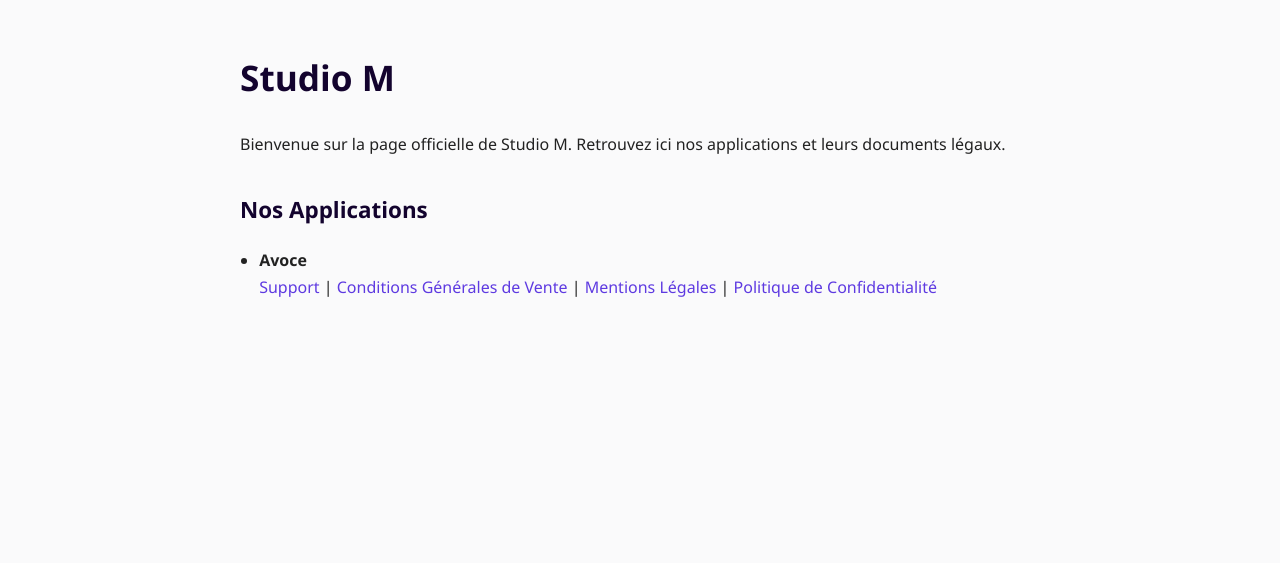
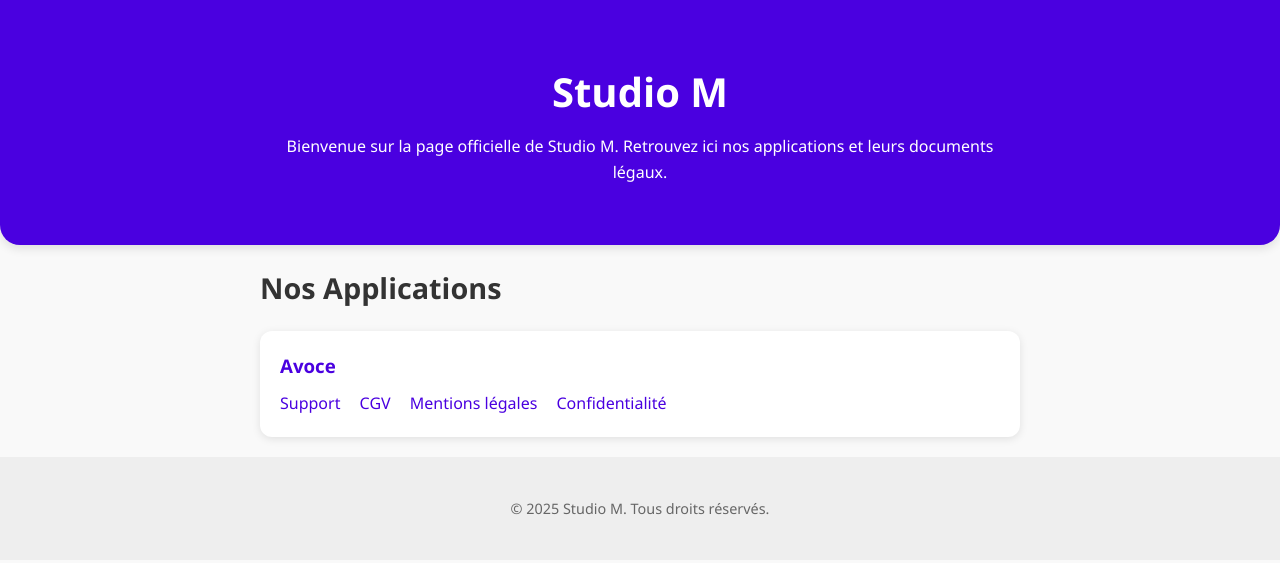
Before and after one commit to AdrienM2b/studio-m, a plain HTML site: page index.html in a window 1280 px wide. Drawn offline with Linux system fonts and the light colour scheme.

Commit message:
change style home

```diff
--- a/index.html
+++ b/index.html
@@ -2,23 +2,40 @@
 <html lang="fr">
 <head>
   <meta charset="UTF-8">
-  <title>Studio M - Accueil</title>
-    <link rel="stylesheet" href="style.css" />
+  <meta name="viewport" content="width=device-width, initial-scale=1.0">
+  <title>Studio M – Accueil</title>
+  <link rel="stylesheet" href="style.css">
 </head>
 <body>
-  <h1>Studio M</h1>
-  <p>Bienvenue sur la page officielle de Studio M. Retrouvez ici nos applications et leurs documents légaux.</p>
+  <header>
+    <div class="container">
+      <h1>Studio M</h1>
+      <p>Bienvenue sur la page officielle de Studio M. Retrouvez ici nos applications et leurs documents légaux.</p>
+    </div>
+  </header>
 
-  <h2>Nos Applications</h2>
-  <ul>
-    <li>
-      <strong>Avoce</strong><br>
-      <a href="support.html">Support</a> |
-      <a href="cgv.html">Conditions Générales de Vente</a> |
-      <a href="mentions-legales.html">Mentions Légales</a> |
-      <a href="confidentialite.html">Politique de Confidentialité</a>
-    </li>
-    <!-- Répète ce bloc pour chaque app -->
-  </ul>
+  <main class="container">
+    <section class="apps">
+      <h2>Nos Applications</h2>
+      <ul class="app-list">
+        <li class="app-card">
+          <h3>Avoce</h3>
+          <div class="links">
+            <a href="support.html">Support</a>
+            <a href="cgv.html">CGV</a>
+            <a href="mentions-legales.html">Mentions légales</a>
+            <a href="confidentialite.html">Confidentialité</a>
+          </div>
+        </li>
+        <!-- Tu peux dupliquer ce bloc pour d'autres apps -->
+      </ul>
+    </section>
+  </main>
+
+  <footer>
+    <div class="container">
+      <p>&copy; 2025 Studio M. Tous droits réservés.</p>
+    </div>
+  </footer>
 </body>
 </html>
--- a/style.css
+++ b/style.css
@@ -1,52 +1,80 @@
-/* style.css */
-body {
-  font-family: 'Segoe UI', Roboto, Arial, sans-serif;
-  max-width: 800px;
-  margin: 3rem auto;
-  padding: 0 2rem;
-  line-height: 1.7;
-  color: #222;
-  background-color: #FAFAFB;
+/* Reset */
+* {
+  margin: 0;
+  padding: 0;
+  box-sizing: border-box;
 }
 
-h1, h2, h3 {
-  color: #13032E;
-  margin-top: 2rem;
+body {
+  font-family: "Segoe UI", sans-serif;
+  background-color: #f9f9f9;
+  color: #333;
+  line-height: 1.6;
 }
 
-h1 {
-  font-size: 2.2rem;
+.container {
+  max-width: 800px;
+  margin: auto;
+  padding: 20px;
 }
 
-h2 {
-  font-size: 1.4rem;
+header {
+  background-color: #4a00e0;
+  color: white;
+  padding: 40px 20px;
+  text-align: center;
+  border-radius: 0 0 20px 20px;
+  box-shadow: 0 4px 10px rgba(0,0,0,0.1);
 }
 
-p, ul, li {
-  font-size: 1rem;
+header h1 {
+  font-size: 2.5rem;
+  margin-bottom: 10px;
 }
 
-a {
-  color: #5E3AE1;
-  text-decoration: none;
-  font-weight: 500;
+main {
+  padding: 40px 0;
 }
 
-a:hover {
-  text-decoration: underline;
+.apps h2 {
+  font-size: 1.8rem;
+  margin-bottom: 20px;
 }
 
-ul {
-  padding-left: 1.2rem;
+.app-list {
+  list-style: none;
+  display: grid;
+  gap: 20px;
 }
 
-hr {
-  margin: 2.5rem 0;
-  border: none;
-  height: 1px;
-  background-color: #ddd;
+.app-card {
+  background-color: white;
+  padding: 20px;
+  border-radius: 12px;
+  box-shadow: 0 2px 8px rgba(0,0,0,0.1);
 }
 
-strong {
-  font-weight: 600;
+.app-card h3 {
+  margin-bottom: 10px;
+  color: #4a00e0;
 }
+
+.links a {
+  margin-right: 15px;
+  text-decoration: none;
+  color: #4a00e0;
+  font-weight: 500;
+  transition: color 0.2s;
+}
+
+.links a:hover {
+  color: #7c2ae8;
+}
+
+footer {
+  text-align: center;
+  padding: 20px;
+  font-size: 0.9rem;
+  color: #666;
+  background-color: #eee;
+}
```
